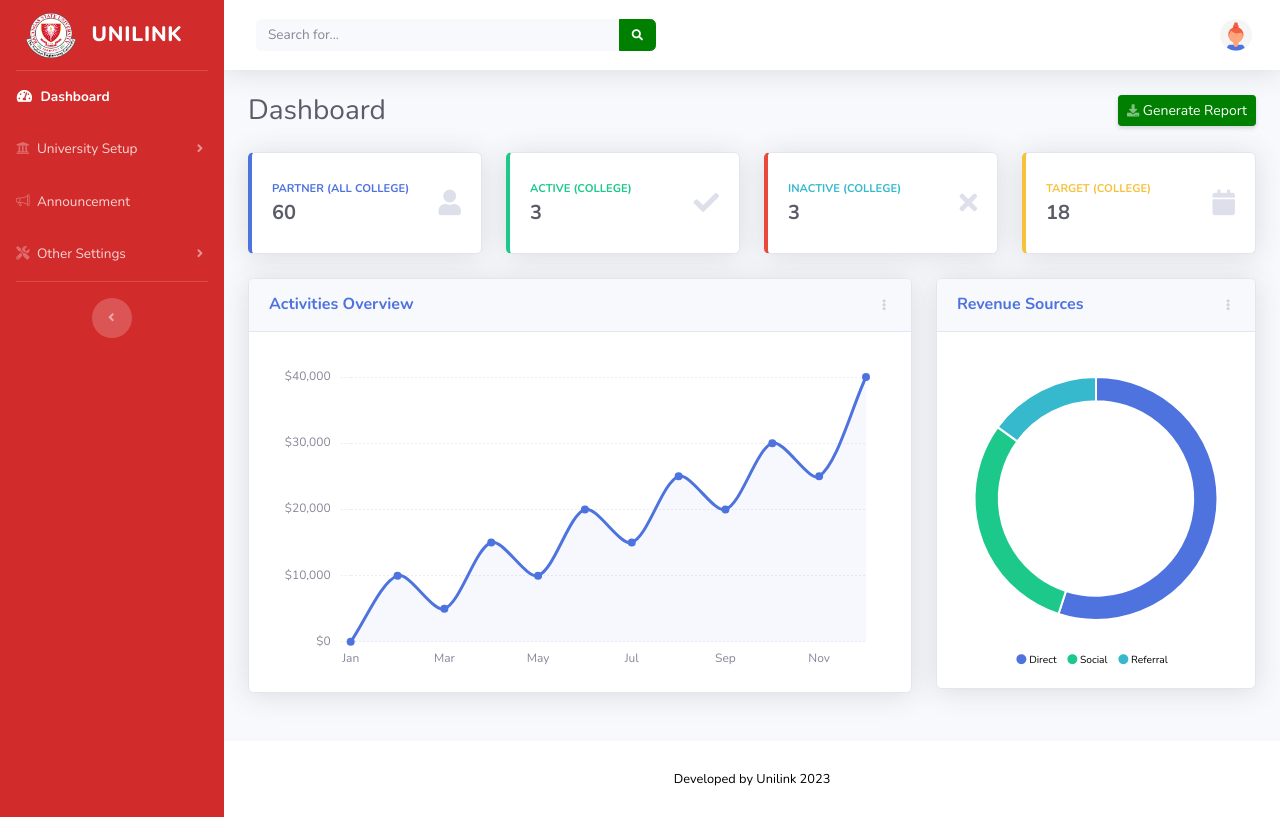
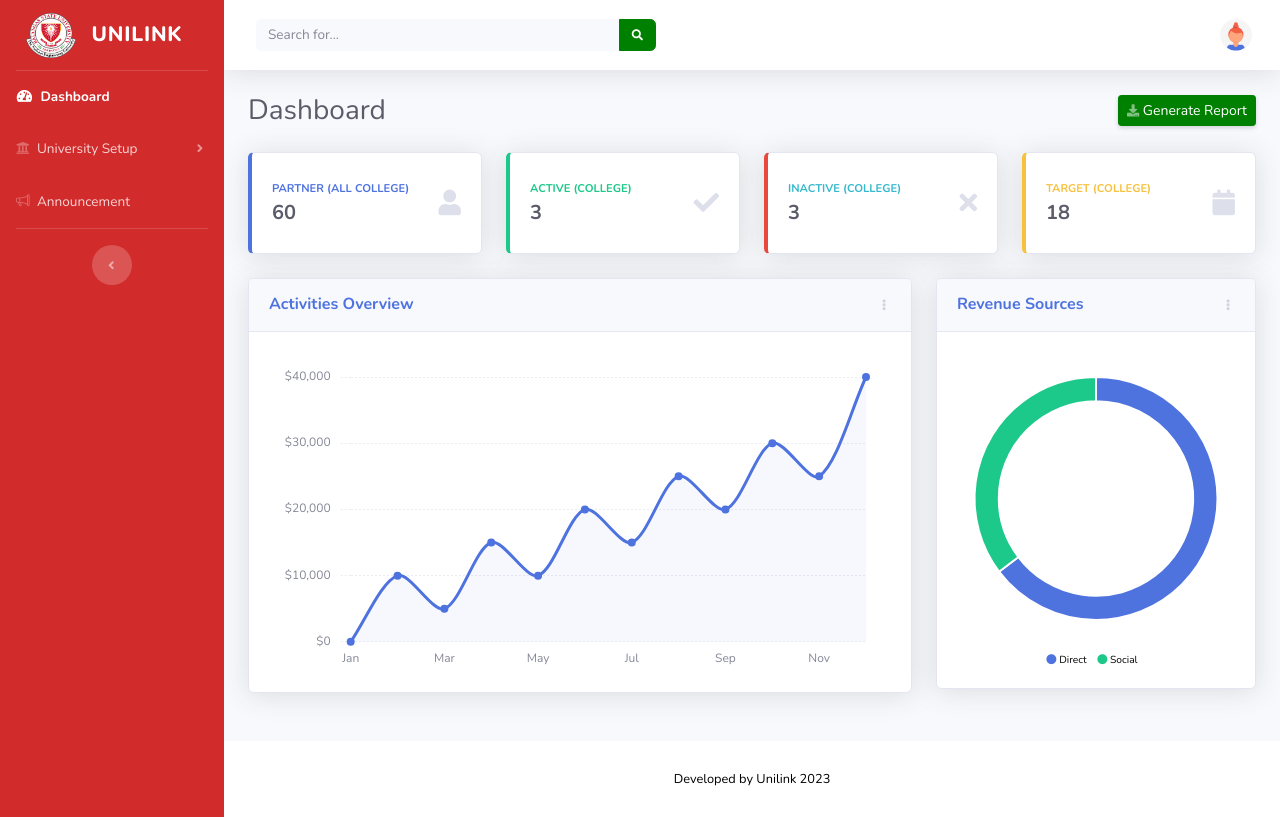
Before and after one commit to deanneanorico/UniLink, a PHP site: page /HEAD/index.php in a window 1280 px wide. Run offline with PHP 8.4, Linux system fonts and the light colour scheme.

Commit message:
may inayos ata sa pdf

```diff
--- a/ADMIN/index.php
+++ b/ADMIN/index.php
@@ -307,9 +307,9 @@
                     </div>
                     <div class="mt-4 text-center small">
                       <span class="mr-2">
-                        <i class="fas fa-circle text-primary"></i> Direct </span>
+                        <i class="fas fa-circle text-primary"></i> Local </span>
                       <span class="mr-2">
-                        <i class="fas fa-circle text-success"></i> Social </span>
+                        <i class="fas fa-circle text-success"></i> International </span>
                     </div>
                   </div>
                 </div>
--- a/FACULTY_ASSOCDEAN/js/demo/chart-pie-demo.js
+++ b/FACULTY_ASSOCDEAN/js/demo/chart-pie-demo.js
@@ -7,10 +7,10 @@ var ctx = document.getElementById("myPieChart");
 var myPieChart = new Chart(ctx, {
   type: 'doughnut',
   data: {
-    labels: ["Direct", "Referral", "Social"],
+    labels: ["Direct", "Referral"],
     datasets: [{
-      data: [55, 30, 15],
-      backgroundColor: ['#4e73df', '#1cc88a', '#36b9cc'],
+      data: [55, 30],
+      backgroundColor: ['#4e73df', '#1cc88a'],
       hoverBackgroundColor: ['#2e59d9', '#17a673', '#2c9faf'],
       hoverBorderColor: "rgba(234, 236, 244, 1)",
     }],
--- a/HEAD/index.php
+++ b/HEAD/index.php
@@ -54,20 +54,6 @@
             <i class="bi bi-megaphone"></i>
             <span>Announcement</span>
           </a>
-        </li>
-        <!-- Nav Item - Pages Collapse Menu -->
-        <li class="nav-item">
-          <a class="nav-link collapsed" href="#" data-toggle="collapse" data-target="#collapseSettings" aria-expanded="true" aria-controls="collapseSettings">
-            <i class="fas fa-tools"></i>
-            <span>Other Settings</span>
-          </a>
-          <div id="collapseSettings" class="collapse" aria-labelledby="headingSettings" data-parent="#accordionSidebar">
-            <div class="bg-white py-2 collapse-inner rounded">
-              <a class="collapse-item" href="#">Budget Source</a>
-              <a class="collapse-item" href="#">External Affairs Agenda</a>
-              <a class="collapse-item" href="#">Activity Rank</a>
-            </div>
-          </div>
         </li>
         <!-- Divider -->
         <hr class="sidebar-divider">
@@ -274,8 +260,6 @@
                         <i class="fas fa-circle text-primary"></i> Direct </span>
                       <span class="mr-2">
                         <i class="fas fa-circle text-success"></i> Social </span>
-                      <span class="mr-2">
-                        <i class="fas fa-circle text-info"></i> Referral </span>
                     </div>
                   </div>
                 </div>
--- a/HEAD/js/demo/chart-pie-demo.js
+++ b/HEAD/js/demo/chart-pie-demo.js
@@ -7,10 +7,10 @@ var ctx = document.getElementById("myPieChart");
 var myPieChart = new Chart(ctx, {
   type: 'doughnut',
   data: {
-    labels: ["Direct", "Referral", "Social"],
+    labels: ["Direct", "Referral"],
     datasets: [{
-      data: [55, 30, 15],
-      backgroundColor: ['#4e73df', '#1cc88a', '#36b9cc'],
+      data: [55, 30],
+      backgroundColor: ['#4e73df', '#1cc88a'],
       hoverBackgroundColor: ['#2e59d9', '#17a673', '#2c9faf'],
       hoverBorderColor: "rgba(234, 236, 244, 1)",
     }],
```
Also changed, not shown: ADMIN/js/demo/chart-pie-demo.js (+4 -4 lines), FACULTY_ASSOCDEAN/index.php (+2 -5 lines).
